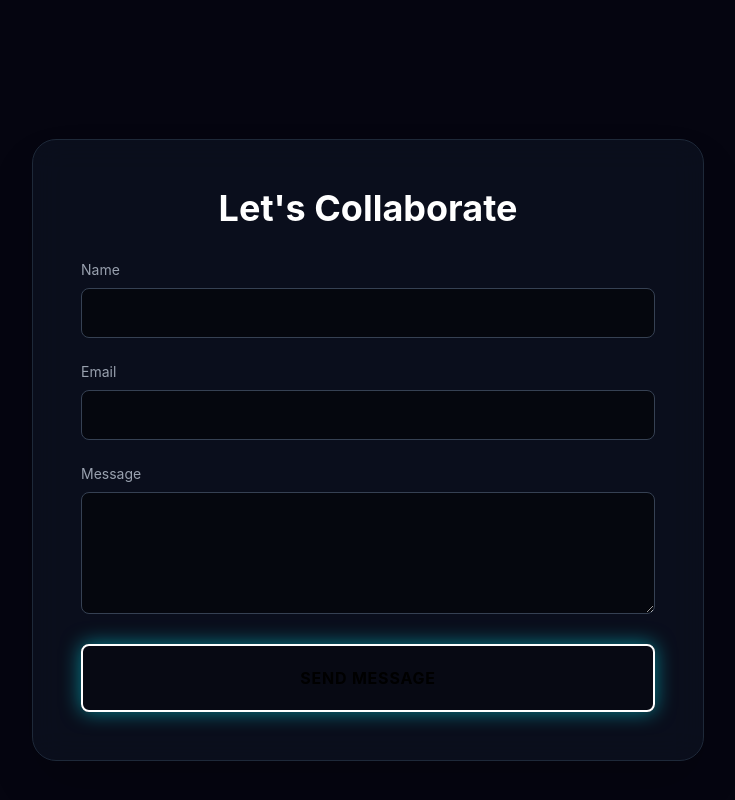
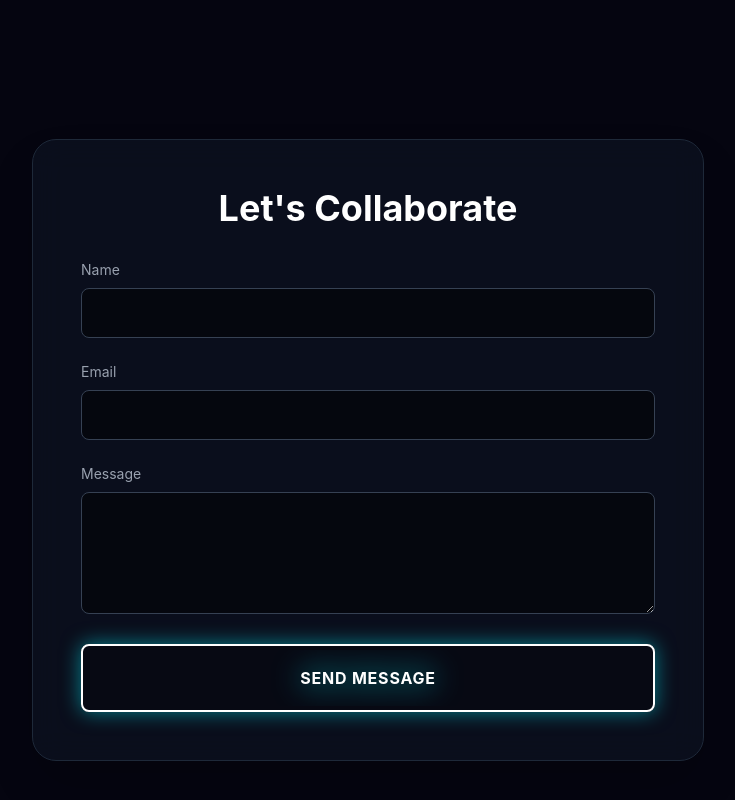
Before and after one commit to jalilbeka/web-test, a React (Vite) app in the folder client/: page / in a window 1280 px wide. Shown: the part 3150-3950 px from the top of the page, without its empty margins (272-1007 px from the left). Built offline with nearby package versions, Linux system fonts and the light colour scheme.

Commit message:
Update button styling in Contact section

```diff
--- a/client/src/sections/Contact.jsx
+++ b/client/src/sections/Contact.jsx
@@ -89,6 +89,7 @@ const Contact = () => {
                     </div>
 
                     <div className="border-2 border-neonCyan rounded-lg p-1 bg-black/30 shadow-[0_0_20px_rgba(0,243,255,0.5)]">
+                        {/* PASTE THIS */}
 <motion.button
     whileHover={{ scale: 1.02 }}
     whileTap={{ scale: 0.98 }}
@@ -96,10 +97,8 @@ const Contact = () => {
     className="w-full bg-gradient-to-r from-neonCyan to-neonViolet text-black font-bold py-4 rounded-lg uppercase tracking-wider hover:opacity-90 transition-opacity relative overflow-hidden"
 >
     <span className="relative z-10">
-  <span className="text-black font-bold tracking-wider relative inline-block">
+        <span className="text-white font-bold tracking-wider drop-shadow-[0_0_15px_rgba(0,243,255,0.9)]">
             {status || 'SEND MESSAGE'}
-    {/* Subtle glow behind the text */}
-    <span className="absolute inset-0 text-transparent bg-clip-text bg-gradient-to-r from-neonCyan/60 to-neonViolet/60 blur-[2px] opacity-70"></span>
         </span>
     </span>
 </motion.button>
```
Lines whose indentation alone changed are shown as unchanged.
